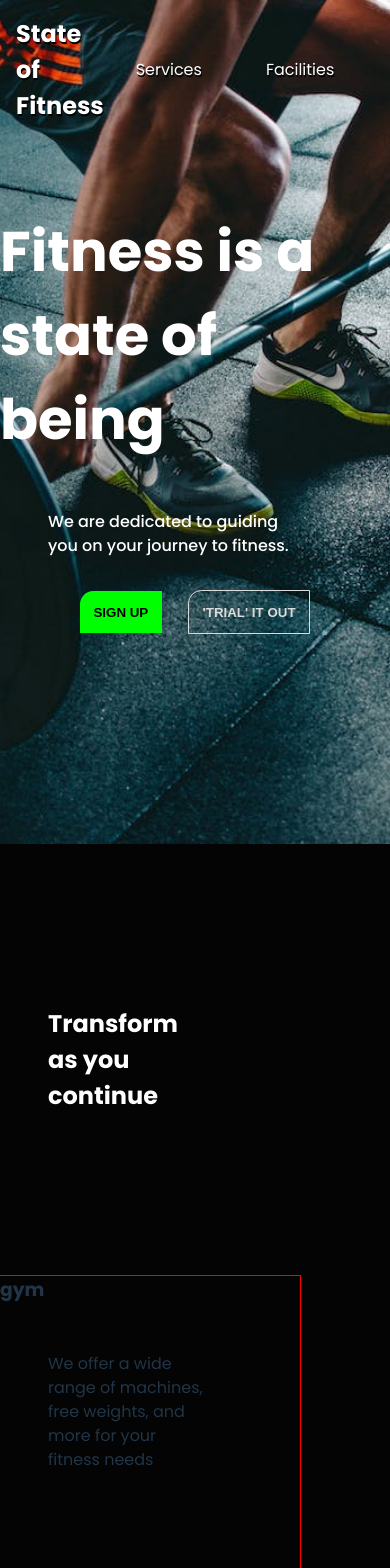
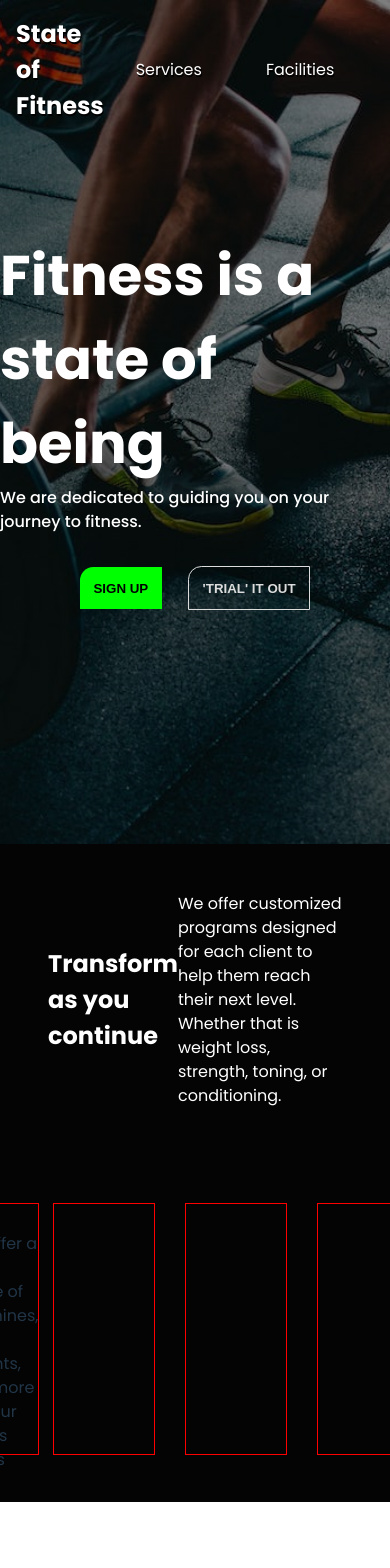
Before and after one commit to imRanDan/state-of-fitness, a React (Vite) app: page / in a window 390 px wide. Shown: the top 1568 px of the page. After the commit the page ends 1502 px from the top, so only its background shows below. Built offline with nearby package versions, Linux system fonts and the light colour scheme.

Commit message:
focusing in on styling for web and mobile responsive

```diff
--- a/src/App.css
+++ b/src/App.css
@@ -62,7 +62,7 @@ nav {
   justify-content: center;
   align-items: center;
 
-  background-image: url("./assets/sof-hero-bg.jpeg");
+  background-image:linear-gradient(rgba(0, 0, 0, 0.5), rgba(0, 0, 0, 0.5)),  url("./assets/sof-hero-bg.jpeg");
   background-repeat: no-repeat;
   background-size: cover;
   background-position: center;
@@ -112,35 +112,45 @@ nav {
 
 /* Services */
 
+.services-banner-container {
+
+  background-color: rgb(4, 4, 4);
+  color: white;
+
+}
+
 .services-banner {
   display: flex;
-  background-color: rgb(4, 4, 4);
-  color: white;
+  justify-content: space-evenly;
   align-items: center;
+  padding: 3rem;
 }
 
-.services-banner h2, p {
-  padding-right: 3rem;
-  margin: 3rem;
-}
 
-.services-banner p {
-  margin-left: 8rem;
+.services-grid {
+  display: flex;
+  justify-content: center;
+  align-items: center;
+  padding: 3rem;
 }
 
 .main-card-container {
-  width: 70%;
+
 }
 
 .main-card {
-  height: 300px;
-  width: 300px;
+  height: 250px;
 
   outline: 1px solid red;
 }
 
+.side-card-container {
+  display: flex;
+}
+
 .side-card  {
-  height: 300px;
+  height: 250px;
   width: 100px;
   outline: 1px solid red;
+  margin: 0 1rem;
 }
--- a/src/components/Services.jsx
+++ b/src/components/Services.jsx
@@ -3,9 +3,12 @@ import React from 'react'
 const Services = () => {
   return (
     <>
-    <section className='services-banner'>
+    <section className='services-banner-container'>
+      <div className='services-banner'>
         <h2>Transform as you continue</h2>
         <p>We offer customized programs designed for each client to help them reach their next level. Whether that is weight loss, strength, toning, or conditioning.</p>
+      </div>
+
     </section>
 
     <section className='services-grid'>
@@ -16,11 +19,13 @@ const Services = () => {
         </div>
       </div>
 
-      <div className='side-cards'>
+    <div className='side-card-container'>
     <div className='side-card'></div>
       <div className='side-card'></div>
       <div className='side-card'></div>
     </div>
+
+
     </section>
     </>
   )
```
Lines whose indentation alone changed are shown as unchanged.
